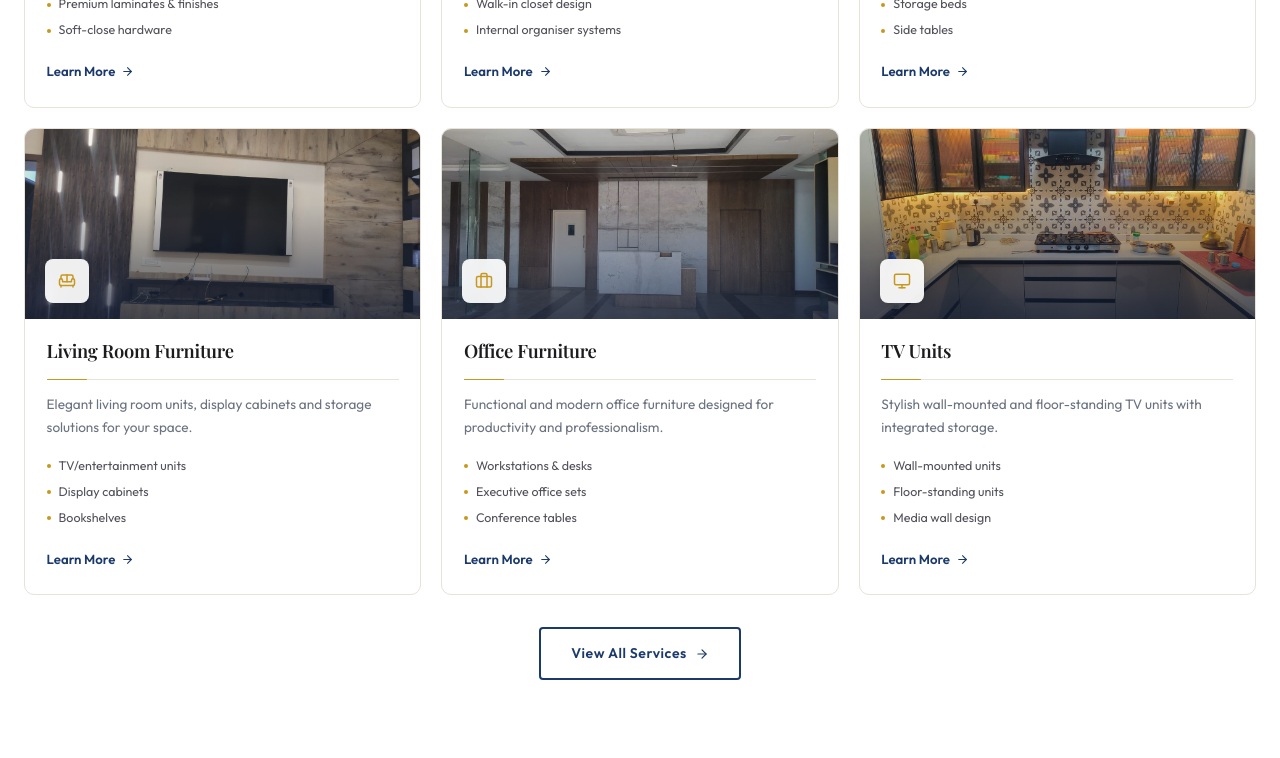
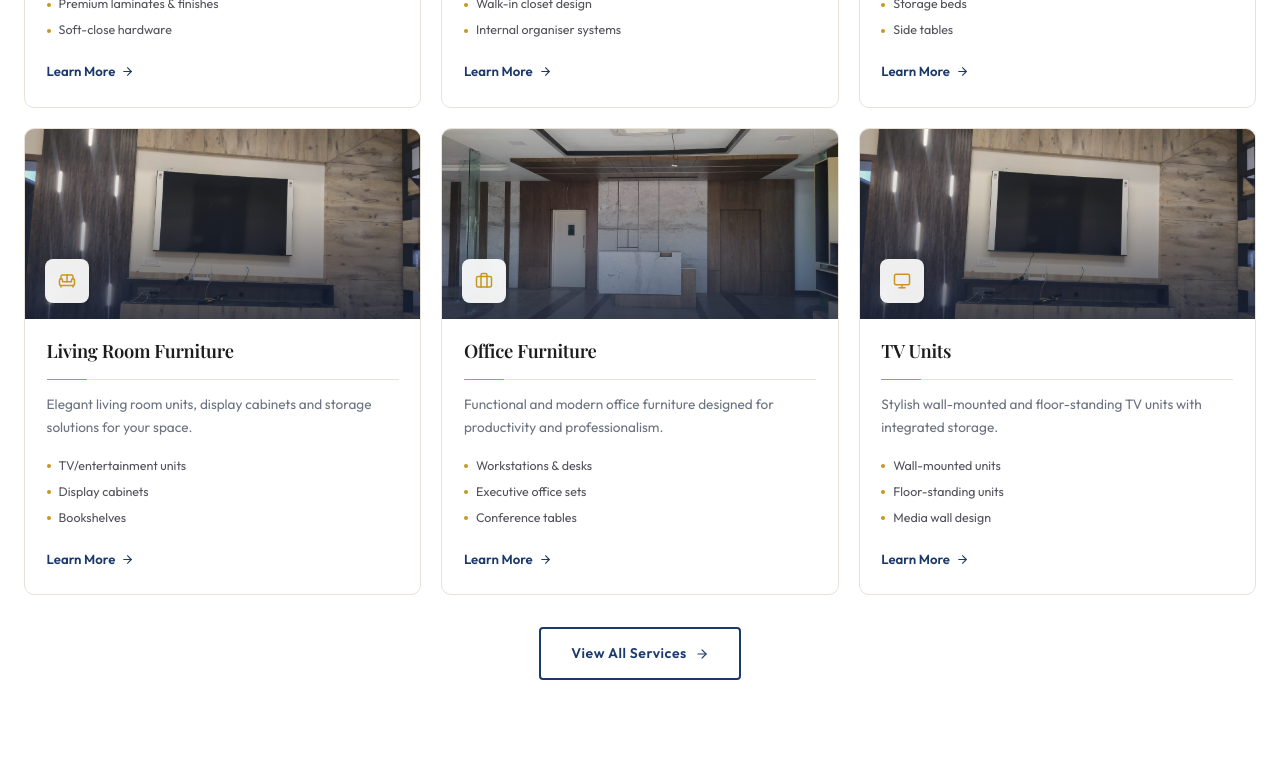
Before and after one commit to bhavshx-collab/krishna_modular, a React (Vite) app: page / in a window 1280 px wide. Shown: the part 2200-2958 px from the top of the page. Built offline with nearby package versions, Linux system fonts and the light colour scheme; a web font is replaced by a local one.

Commit message:
fix: image audit corrections — TV Units, Custom Furniture, Products page mappings

```diff
--- a/src/components/ServiceCard.jsx
+++ b/src/components/ServiceCard.jsx
@@ -8,9 +8,9 @@ const serviceImages = {
   'bedroom-furniture': '/images/gallery/27.jpeg',
   'living-room-furniture': '/images/gallery/26.jpeg',
   'office-furniture': '/images/gallery/47.jpeg',
-  'tv-units': '/images/gallery/15.jpeg',
+  'tv-units': '/images/gallery/26.jpeg',
   'storage-solutions': '/images/gallery/42.jpeg',
-  'custom-furniture': '/images/gallery/48.jpeg',
+  'custom-furniture': '/images/gallery/14.jpeg',
   'complete-interiors': '/images/gallery/wa_1.jpeg',
 }
 
--- a/src/data/products.js
+++ b/src/data/products.js
@@ -23,7 +23,7 @@ export const products = [
     category: 'TV Units',
     title: 'Media & TV Units',
     shortDesc: 'Modern media walls and TV units with integrated display and storage.',
-    image: '/images/gallery/26.jpeg',
+    image: '/images/gallery/16.jpeg',
     tag: null,
   },
   {
--- a/src/pages/Home.jsx
+++ b/src/pages/Home.jsx
@@ -30,7 +30,7 @@ const productCategories = [
   { name: 'Custom Wardrobes',    image: '/images/gallery/37.jpeg',   slug: 'wardrobes' },
   { name: 'Bedroom Furniture',   image: '/images/gallery/27.jpeg',   slug: 'bedroom-furniture' },
   { name: 'Living Room',         image: '/images/gallery/26.jpeg',   slug: 'living-room-furniture' },
-  { name: 'TV Units',            image: '/images/gallery/15.jpeg',   slug: 'tv-units' },
+  { name: 'TV Units',            image: '/images/gallery/16.jpeg',   slug: 'tv-units' },
   { name: 'Office & Commercial', image: '/images/gallery/47.jpeg',   slug: 'office-furniture' },
 ]
 
```
